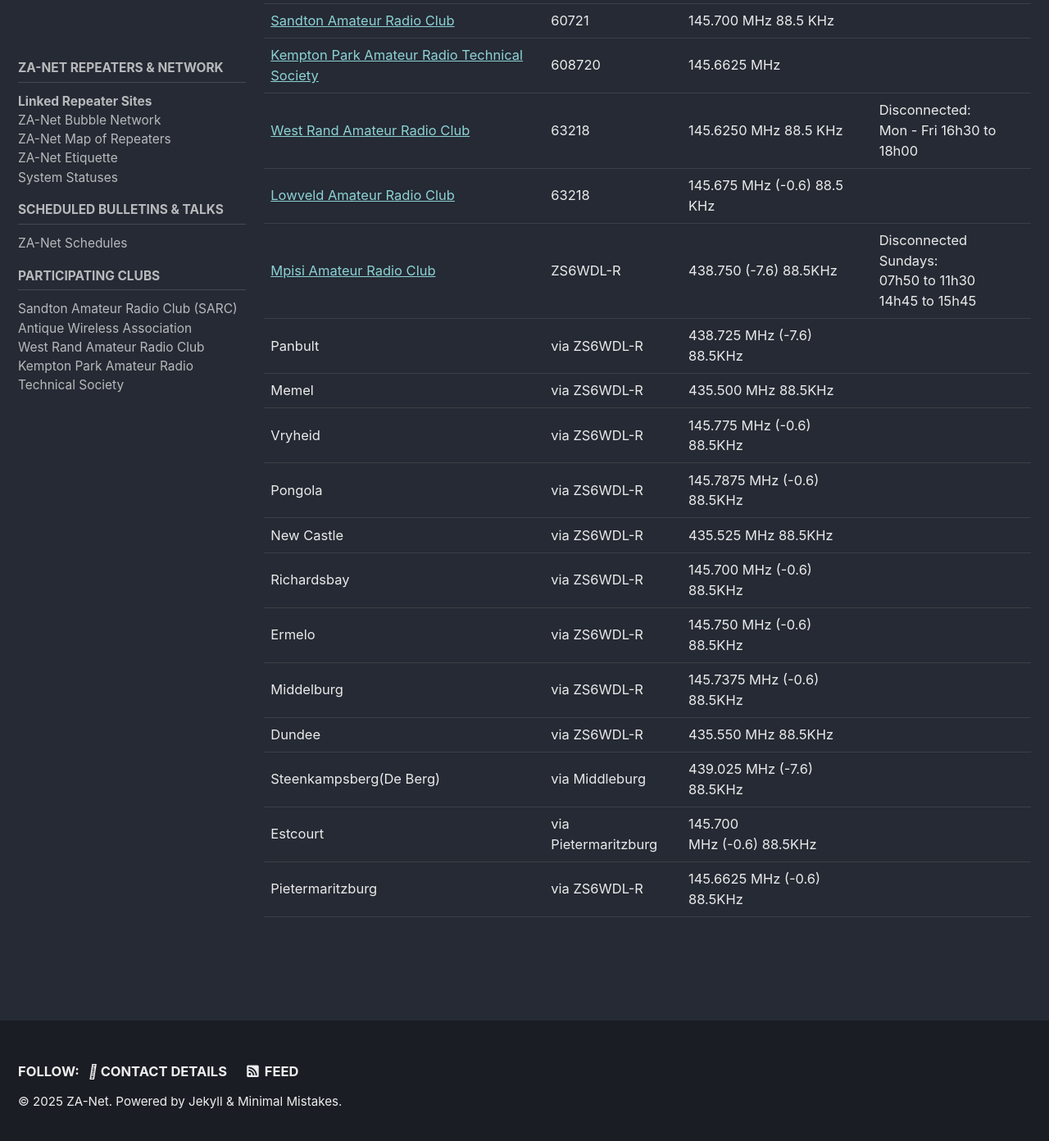
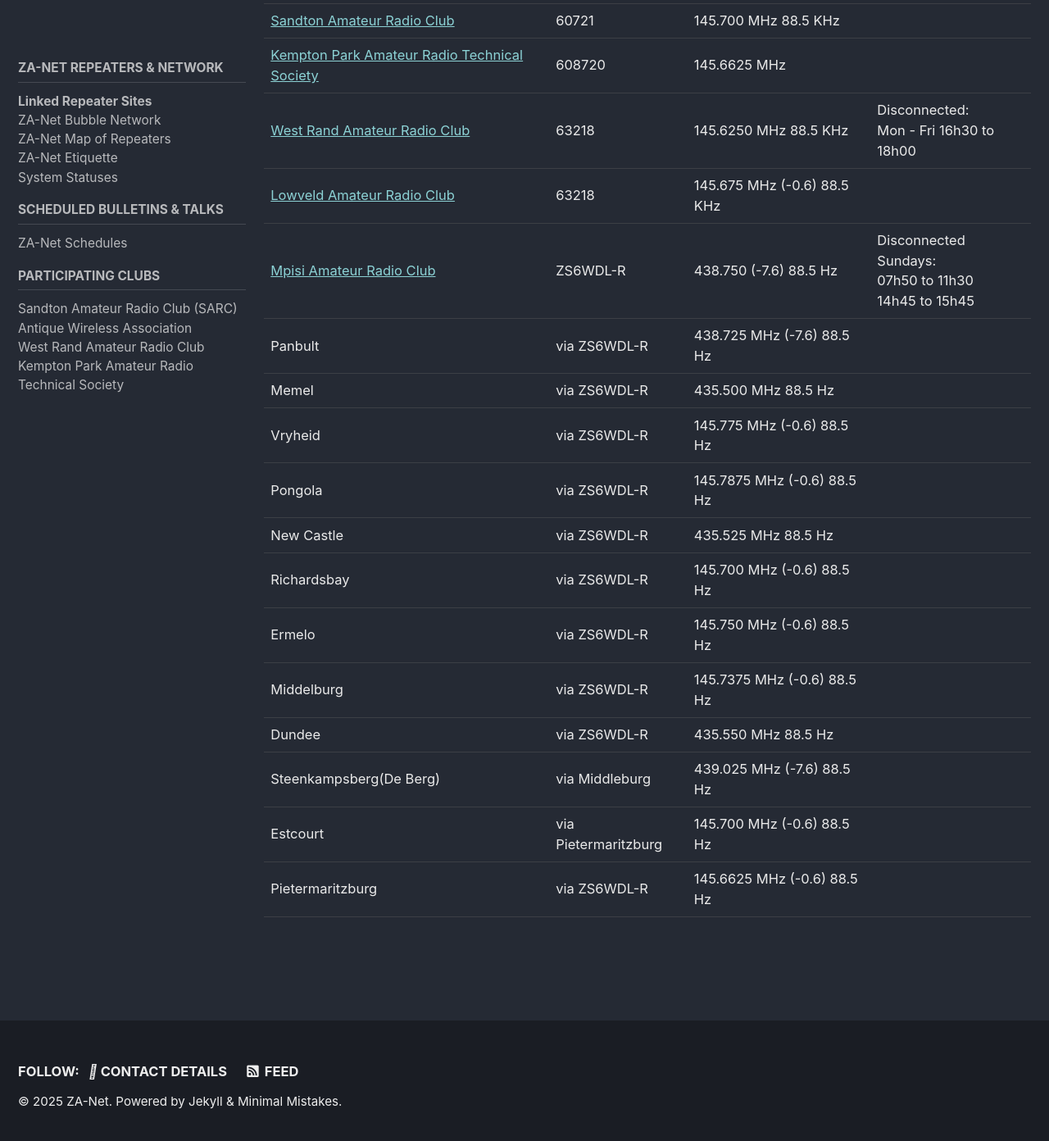
Before and after one commit to za-net/za-net.github.io, a Jekyll site: the page built from _pages/network.md, in a window 1280 px wide and 1400 px high, scrolled down 286 px. Shown: the top 1392 px of the window at 82% size. Built offline with Jekyll 4.4.1, drawn with Linux system fonts in a browser that asks for light colours; cached includes are drawn as plain includes.

Commit message:
chore: Fixed CTCSS Tone denotation

```diff
--- a/_pages/network.md
+++ b/_pages/network.md
@@ -15,16 +15,16 @@
 |[Kempton Park Amateur Radio Technical Society](https://zs6kts.co.za/){:target="_blank"} | 608720 | 145.6625 MHz | |
 |[West Rand Amateur Radio Club](https://www.zs6wr.co.za/){:target="_blank"} | 63218 | 145.6250 MHz 88.5 KHz | Disconnected:<br/> Mon - Fri 16h30 to 18h00 |
 |[Lowveld Amateur Radio Club](https://www.facebook.com/ZS6LOW/){:target="_blank"} | 63218 |  145.675 MHz (-0.6) 88.5 KHz | |
-| [Mpisi Amateur Radio Club](https://www.facebook.com/groups/848835003502702/){:target="_blank"} | ZS6WDL-R | 438.750 (-7.6) 88.5KHz | Disconnected Sundays:<br/> 07h50 to 11h30 <br/> 14h45 to 15h45 |
-| Panbult | via ZS6WDL-R | 438.725 MHz (-7.6) 88.5KHz | |
-| Memel | via ZS6WDL-R | 435.500 MHz 88.5KHz  | |
-| Vryheid | via ZS6WDL-R | 145.775 MHz (-0.6) 88.5KHz  | |
-| Pongola | via ZS6WDL-R | 145.7875 MHz (-0.6) 88.5KHz |  |
-| New Castle | via ZS6WDL-R | 435.525 MHz 88.5KHz  | |
-| Richardsbay  | via ZS6WDL-R | 145.700 MHz (-0.6) 88.5KHz  | |
-| Ermelo  | via ZS6WDL-R | 145.750 MHz (-0.6) 88.5KHz  | |
-| Middelburg  | via ZS6WDL-R | 145.7375 MHz (-0.6) 88.5KHz  | |
-| Dundee | via ZS6WDL-R | 435.550 MHz 88.5KHz  | |
-| Steenkampsberg(De Berg)| via Middleburg | 439.025 MHz (-7.6) 88.5KHz  | |
-| Estcourt  | via Pietermaritzburg | 145.700 MHz (-0.6) 88.5KHz | |
-| Pietermaritzburg  | via ZS6WDL-R | 145.6625 MHz (-0.6) 88.5KHz | |
+| [Mpisi Amateur Radio Club](https://www.facebook.com/groups/848835003502702/){:target="_blank"} | ZS6WDL-R | 438.750 (-7.6) 88.5 Hz | Disconnected Sundays:<br/> 07h50 to 11h30 <br/> 14h45 to 15h45 |
+| Panbult | via ZS6WDL-R | 438.725 MHz (-7.6) 88.5 Hz | |
+| Memel | via ZS6WDL-R | 435.500 MHz 88.5 Hz  | |
+| Vryheid | via ZS6WDL-R | 145.775 MHz (-0.6) 88.5 Hz  | |
+| Pongola | via ZS6WDL-R | 145.7875 MHz (-0.6) 88.5 Hz |  |
+| New Castle | via ZS6WDL-R | 435.525 MHz 88.5 Hz  | |
+| Richardsbay  | via ZS6WDL-R | 145.700 MHz (-0.6) 88.5 Hz  | |
+| Ermelo  | via ZS6WDL-R | 145.750 MHz (-0.6) 88.5 Hz  | |
+| Middelburg  | via ZS6WDL-R | 145.7375 MHz (-0.6) 88.5 Hz  | |
+| Dundee | via ZS6WDL-R | 435.550 MHz 88.5 Hz  | |
+| Steenkampsberg(De Berg)| via Middleburg | 439.025 MHz (-7.6) 88.5 Hz  | |
+| Estcourt  | via Pietermaritzburg | 145.700 MHz (-0.6) 88.5 Hz | |
+| Pietermaritzburg  | via ZS6WDL-R | 145.6625 MHz (-0.6) 88.5 Hz | |
```
